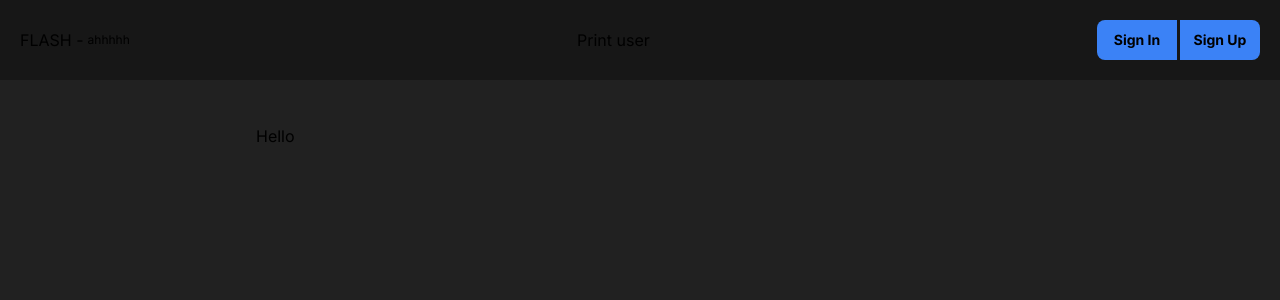
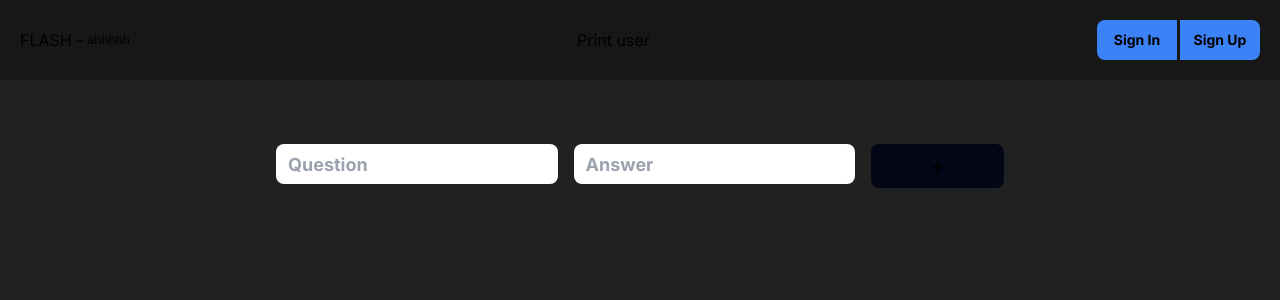
Before and after one commit to BadaBingBadaBo0m/FLASHahhhhh, a Next.js app: page /flashcard in a window 1280 px wide. Shown: the top 300 px of the page. Built offline with nearby package versions, Linux system fonts and the light colour scheme; no server answers; the database is empty.

Commit message:
can query for single and multiple documents

```diff
--- a/src/app/flashcard/page.js
+++ b/src/app/flashcard/page.js
@@ -1,10 +1,12 @@
 "use client";
 import React, { useState, useEffect } from "react";
-import { collection, addDoc, query, onSnapshot, orderBy } from "firebase/firestore";
+import { collection, addDoc, query, onSnapshot, orderBy, doc, setDoc, updateDoc, getDoc} from "firebase/firestore";
 import { db } from "../firebase";
 
 const FlashCardTest = () =>{
   const [cardSets, setCardSets] = useState([]);
+  const [currentSetId, setCurrentSetId] = useState("bs8s6JbYruUDOkZ6JEHj");
+  const currentSet = doc(db, "FlashCard-Set", currentSetId);
 
   useEffect(() => {
     const q = query(collection(db, "FlashCard-Set"));
@@ -19,11 +21,49 @@ const FlashCardTest = () =>{
     });
   }, []);
 
-  console.log(cardSets);
+  // add card to database
+  const [newCard, setNewCard] = useState({ question: "", answer: "" });
+
+  const addCard = async (e) => {
+    e.preventDefault();
+    if (!newCard.question || !newCard.answer) return;
+
+    const card = {
+      question: newCard.question.trim(),
+      answer: newCard.answer.trim(),
+    };
+
+    const currentSet = doc(db, "FlashCard-Set", currentSetId);
+    }
+
+    const getOneDoc = async () => {
+      const currentSetSnap = await getDoc(currentSet);
+      console.log(currentSetSnap.data())
+    }
+
+    getOneDoc();
 
   return (
     <div className="w-[60%] m-auto pt-11">
-      <h1> Hello</h1>
+      <form className="grid grid-cols-5 grid-rows-1 gap-4 p-5 m-0">
+        <input
+          className="col-span-2 h-10 font-bold rounded-lg p-3 text-black text-lg"
+          placeholder="Question"
+          value={newCard.question}
+          onChange={(e) => setNewCard({ ...newCard, question: e.target.value })}
+        />
+        <input
+          className="col-span-2 col-start-3 font-bold rounded-lg text-black h-10 p-3 text-lg"
+          placeholder="Answer"
+          value={newCard.answer}
+          onChange={(e) => setCard({ ...newCard, answer: e.target.value })}
+        />
+        <button
+          onClick={addCard}
+          className="col-start-5 bg-slate-950 rounded-lg  h-11 text-2xl p-1">
+            +
+        </button>
+      </form>
     </div>
   );
 }
--- a/src/components/Carousel/index.js
+++ b/src/components/Carousel/index.js
@@ -1,6 +1,5 @@
 "use client"
 
-import next from "next";
 import { useState } from "react";
 import {
   BsFillArrowRightCircleFill,
```
